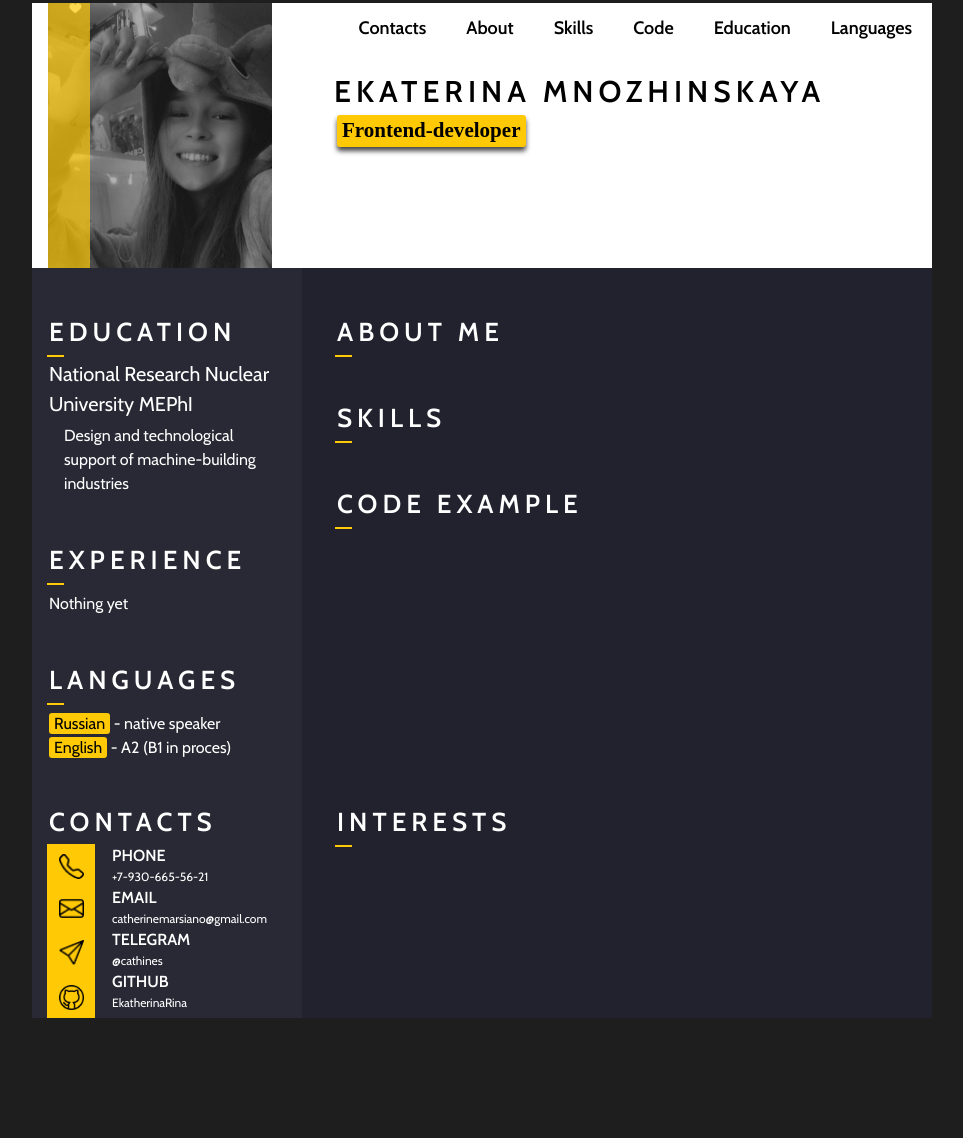
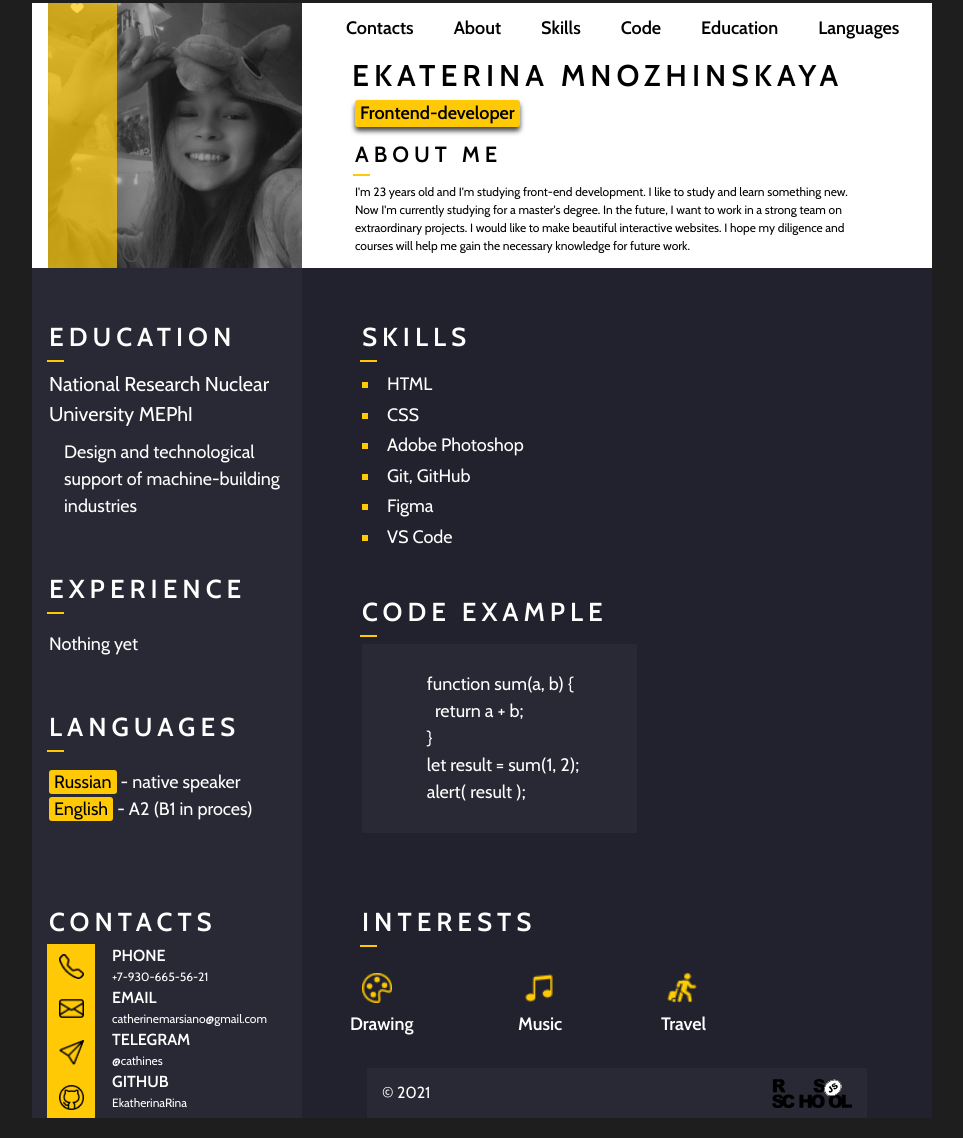
Before and after one commit to EkaterinaRina/rsschool-cv, a plain HTML site: page index.html in a window 1280 px wide. Shown: the part 17-1155 px from the top of the page, without its empty margins (158-1121 px from the left). Before the commit the page ends 1055 px from the top, so only its background shows below. Drawn offline with Linux system fonts and the light colour scheme.

Commit message:
feat: add interests

```diff
--- a/index.html
+++ b/index.html
@@ -1,6 +1,7 @@
 <!DOCTYPE html>
-<html>
+<html lang="en">
   <head>
+    <meta charset="UTF-8" />
     <title>cv</title>
     <link rel="stylesheet" href="style.css" />
   </head>
@@ -42,6 +43,17 @@
             <section class="profession">
               <h3>Frontend-developer</h3>
             </section>
+            <section class="section-about" id="about">
+              <h2 class="section-title-about">About me</h2>
+              <p class="about-me">
+                I'm 23 years old and I'm studying front-end development. I like
+                to study and learn something new. Now I'm currently studying for
+                a master's degree. In the future, I want to work in a strong
+                team on extraordinary projects. I would like to make beautiful
+                interactive websites. I hope my diligence and courses will help
+                me gain the necessary knowledge for future work.
+              </p>
+            </section>
           </div>
         </div>
       </header>
@@ -73,14 +85,37 @@
           </div>
           <div class="right-column">
             <div class="right-text">
-              <section class="section" id="about">
-                <h2 class="section-title">About me</h2>
-              </section>
               <section class="section" id="skills">
                 <h2 class="section-title">Skills</h2>
               </section>
+              <un id="skills-markers">
+                <li class="skill"><span class="skills-span">HTML</span></li>
+                <li class="skill"><span class="skills-span">CSS</span></li>
+                <li class="skill">
+                  <span class="skills-span">Adobe Photoshop</span>
+                </li>
+                <li class="skill">
+                  <span class="skills-span">Git, GitHub</span>
+                </li>
+                <li class="skill"><span class="skills-span">Figma</span></li>
+                <li class="skill">
+                  <span class="skills-span">VS Code</span>
+                </li>
+              </un>
+
               <section class="section" id="code">
                 <h2 class="section-title">Code example</h2>
+                <div class="code">
+                  <pre>
+
+                function sum(a, b) {
+                  return a + b;
+                }
+                let result = sum(1, 2);
+                alert( result );
+              </pre
+                  >
+                </div>
               </section>
             </div>
           </div>
@@ -100,16 +135,19 @@
                     class="image-phone"
                     src="image/telephone.png"
                     alt="phone"
-                    width="25px"
-                    height="25px"
+                    width="25"
+                    height="25"
                   />
-                  <a href="mailto:catherinemarsiano@gmail.com" class="contact-link">
+                  <a
+                    href="mailto:catherinemarsiano@gmail.com"
+                    class="contact-link"
+                  >
                     <img
                       class="image-email"
                       src="image/email.png"
                       alt="mail"
-                      width="25px"
-                      height="25px"
+                      width="25"
+                      height="25"
                     />
                   </a>
                   <a href="https://telegram.me/cathines" class="contact-link">
@@ -117,17 +155,20 @@
                       class="image-telegram"
                       src="image/telegram.png"
                       alt="instagram"
-                    width="25px"
-                    height="25px"
+                      width="25"
+                      height="25"
                     />
                   </a>
-                  <a href="https://github.com/EkaterinaRina" class="contact-link">
+                  <a
+                    href="https://github.com/EkaterinaRina"
+                    class="contact-link"
+                  >
                     <img
                       class="image-git"
                       src="image/GitHub.png"
                       alt="GitHub"
-                    width="25px"
-                    height="25px"
+                      width="25"
+                      height="25"
                     />
                   </a>
                 </div>
@@ -149,6 +190,59 @@
               <section class="section" id="interests">
                 <h2 class="section-title">Interests</h2>
               </section>
+              <div class="interests">
+                <div class="drawing">
+                  <div class="drawing-image">
+                    <img
+                      src="image/palette.png"
+                      alt="palette"
+                      class="palette"
+                      width="30"
+                      height="30"
+                    />
+                    <div class="drawing-text">
+                      <h6>Drawing</h6>
+                    </div>
+                  </div>
+                </div>
+                <div class="music">
+                  <div class="music-image">
+                    <img
+                      src="image/music.png"
+                      alt="note"
+                      class="note"
+                      width="30"
+                      height="30"
+                    />
+                  </div>
+                  <div class="music-text">
+                    <h6>Music</h6>
+                  </div>
+                </div>
+                <div class="travel">
+                  <div class="travel-image">
+                    <img
+                      src="image/travel.png"
+                      alt="travel"
+                      class="travel"
+                      width="30"
+                      height="30"
+                    />
+                  </div>
+                  <div class="travel-text">
+                    <h6>Travel</h6>
+                  </div>
+                </div>
+              </div>
+            </div>
+            <div class="logo">
+              <p class="year">© 2021</p>
+              <img
+                src="image/rs_school_js.svg"
+                alt="logo"
+                width="80"
+                class="image-logo"
+              />
             </div>
           </div>
         </div>
--- a/style.css
+++ b/style.css
@@ -87,8 +87,8 @@ body {
 .section-profile {
   display: flex;
   position: absolute;
-  top: 66px;
-  left: 302px;
+  top: 50px;
+  left: 320px;
 }
 
 .section-title-profile {
@@ -102,29 +102,35 @@ body {
 
 .profession {
   position: absolute;
-  top: 112px;
-  left: 305px;
+  top: 97px;
+  left: 323px;
   padding: 0 5px;
   border-radius: 3px;
   background-color: #ffc905;
   box-shadow: 0px 4px 5px rgb(71, 71, 71);
 }
 
+h3 {
+  font-family: "CabinBold";
+  font-size: 18px;
+  font-weight: 600;
+  color: black;
+}
+
 .image {
   display: flex;
   position: relative;
   left: 16px;
-  overflow: hidden;
   margin: 0;
 }
 
 .rectangle {
-  width: 48px;
+  width: 69px;
   height: 265px;
   background-color: #FFC905;
   opacity: 0.7;
-  position: relative;
-  left: -208.5px;
+  position: absolute;
+  left: 16px;
 }
 
 /*
@@ -157,8 +163,31 @@ body {
   text-transform: uppercase;
   letter-spacing: 5px;
   color: rgb(255, 255, 255);
-  margin-top: 45px;
+  margin-top: 50px;
 }
+
+
+.section-title-about {
+  font-family: "CabinBold";
+  font-size: 22px;
+  font-weight: 400;
+  text-transform: uppercase;
+  letter-spacing: 5px;
+  color: rgb(0, 0, 0);
+  margin-top: 25px;
+}
+
+.section-title-about::after {
+  content: "";
+  width: 17px;
+  height: 2px;
+  background-color: #FFC905;
+  display: block;
+  transform: translateY(3px);
+  position: relative;
+  left: -2px;
+}
+
 
 .section-title::after {
   content: "";
@@ -174,7 +203,7 @@ body {
 .left-column {
   background-color: #292935;
   width: 270px;
-  height: 500px;
+  height: 600px;
 }
 
 .text-left {
@@ -184,7 +213,7 @@ body {
 }
 
 h4 {
-  margin-top: 5px;
+  margin-top: 10px;
   font-family: "CabinRegular";
   color: white;
   font-weight: 400;
@@ -195,16 +224,16 @@ p {
   font-family: "CabinRegular";
   color: white;
   font-weight: 400;
-  font-size: 16px;
+  font-size: 18px;
 }
 
 .paragraph-education {
   margin-left: 15px;
-  margin-top: 5px;
+  margin-top: 10px;
 }
 
 .paragraph {
-  margin-top: 10px;
+  margin-top: 20px;
 }
 
 .languages {
@@ -217,13 +246,62 @@ p {
 .right-column {
   background-color: #22222f;
   width: 630px;
-  height: 500px;
+  height: 600px;
 }
 
 .right-text {
-  margin-left: 35px;
+  margin-left: 60px;
   margin-right: 20px;
   margin-top: 5px;
+}
+
+
+.about-me {
+  margin-top: 10px;
+  color: #000000;
+  font-family: "CabinRegular";
+  font-weight: 400;
+  font-size: 12px;
+}
+
+.section-about {
+  width: 500px;
+  position: absolute;
+  top: 110px;
+  left: 323px;
+}
+
+#skills-markers {
+  list-style-type: square;
+  font-family: "CabinRegular";
+  color: white;
+  font-weight: 400;
+  font-size: 18px;
+  line-height: 1.7;
+  position: relative;
+  top: 10px;
+}
+
+.skills-span {
+  color: white;
+}
+
+.skill {
+  color: #FFC905;
+}
+
+
+pre {
+  font-family: "CabinRegular";
+  color: white;
+  font-weight: 400;
+  font-size: 18px;
+}
+
+.code {
+  background-color: #292935;
+  width: 50%;
+  margin-top: 10px;
 }
 
 
@@ -269,7 +347,7 @@ p {
 
 .text-contacts {
   font-family: "CabinBold";
-  font-weight: 400;
+  font-weight: 600;
   color: white;
 }
 
@@ -291,12 +369,63 @@ h5 {
 }
 
 .right-footer-text {
-  margin-left: 35px;
+  margin-left: 60px;
   display: flex;
   position: relative;
-  bottom: 10px;
+  bottom: 15px;
 }
 
+h6 {
+  font-family: "CabinBold";
+  font-weight: 600;
+  color: white;
+  font-size: 18px;
+}
+
+.interests{
+  display: flex;
+  justify-content: space-between;
+  width: 350px;
+  position: absolute;
+  top: 120px;
+}
+.drawing-text{
+  display: flex;
+  position: relative;
+  left: -12px;
+}
+.music-text{
+  display: flex;
+  position: relative;
+  left: -6px;
+}
+.travel-text{
+  display: flex;
+  position: relative;
+  left: -6px;
+}
+.year{
+  font-family: "CabinRegular";
+  color: white;
+  font-weight: 400;
+  font-size: 16px;
+  position: absolute;
+  left: 15px;
+}
+.logo{
+  display: flex;
+  align-items: center;
+  background-color: #292935;
+  height: 50px;
+  width: 500px;
+  position: absolute;
+  bottom: 0px;
+  left: 335px;
+}
+.image-logo{
+position: absolute;
+right: 15px;
+}
 .container {
   max-width: 1440px;
 }
```
Also changed, not shown: image/music.png (added), image/palette.png (added), image/rs_school_js.svg (added), image/travel.png (added). Lines whose indentation alone changed are shown as unchanged.
